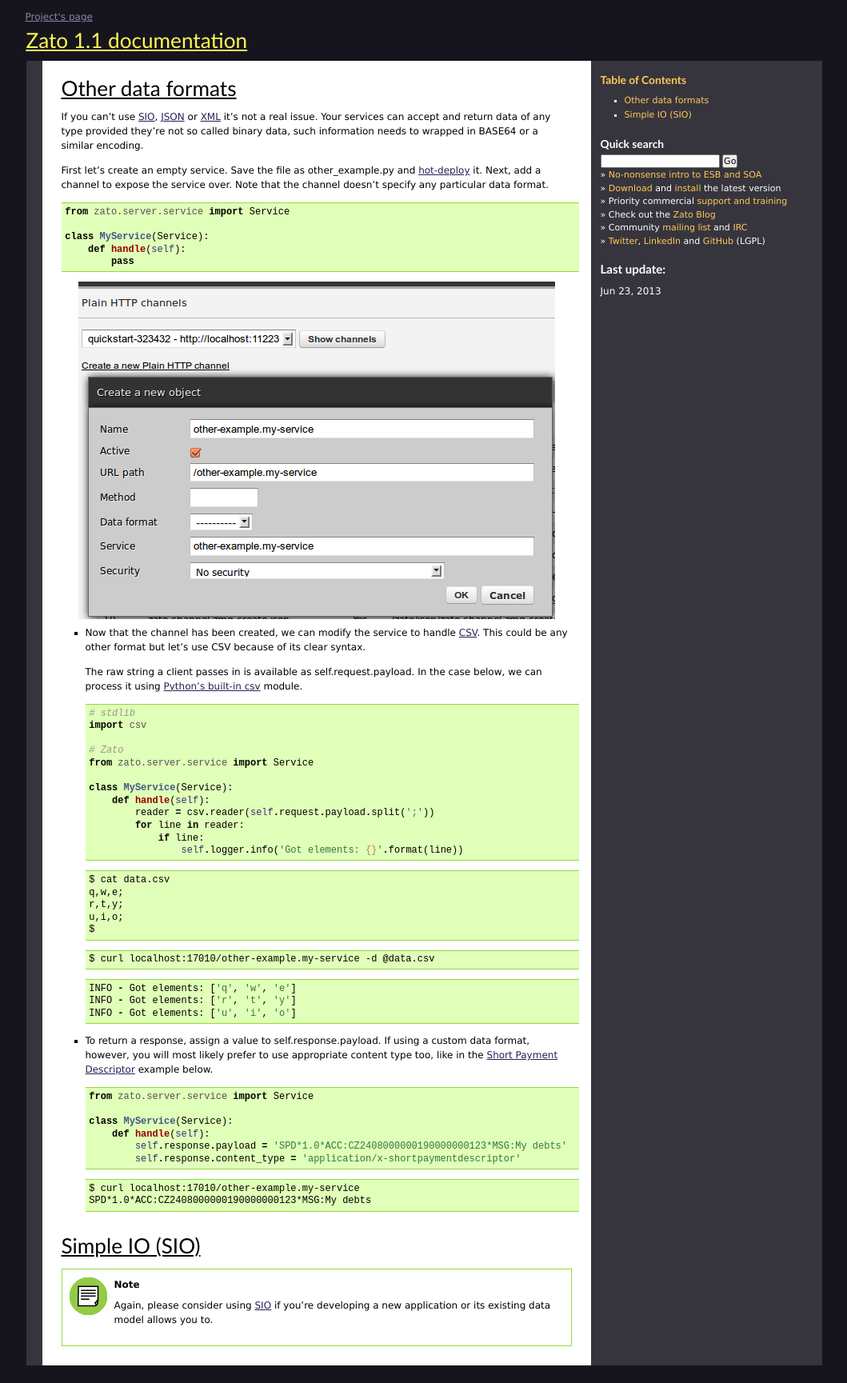
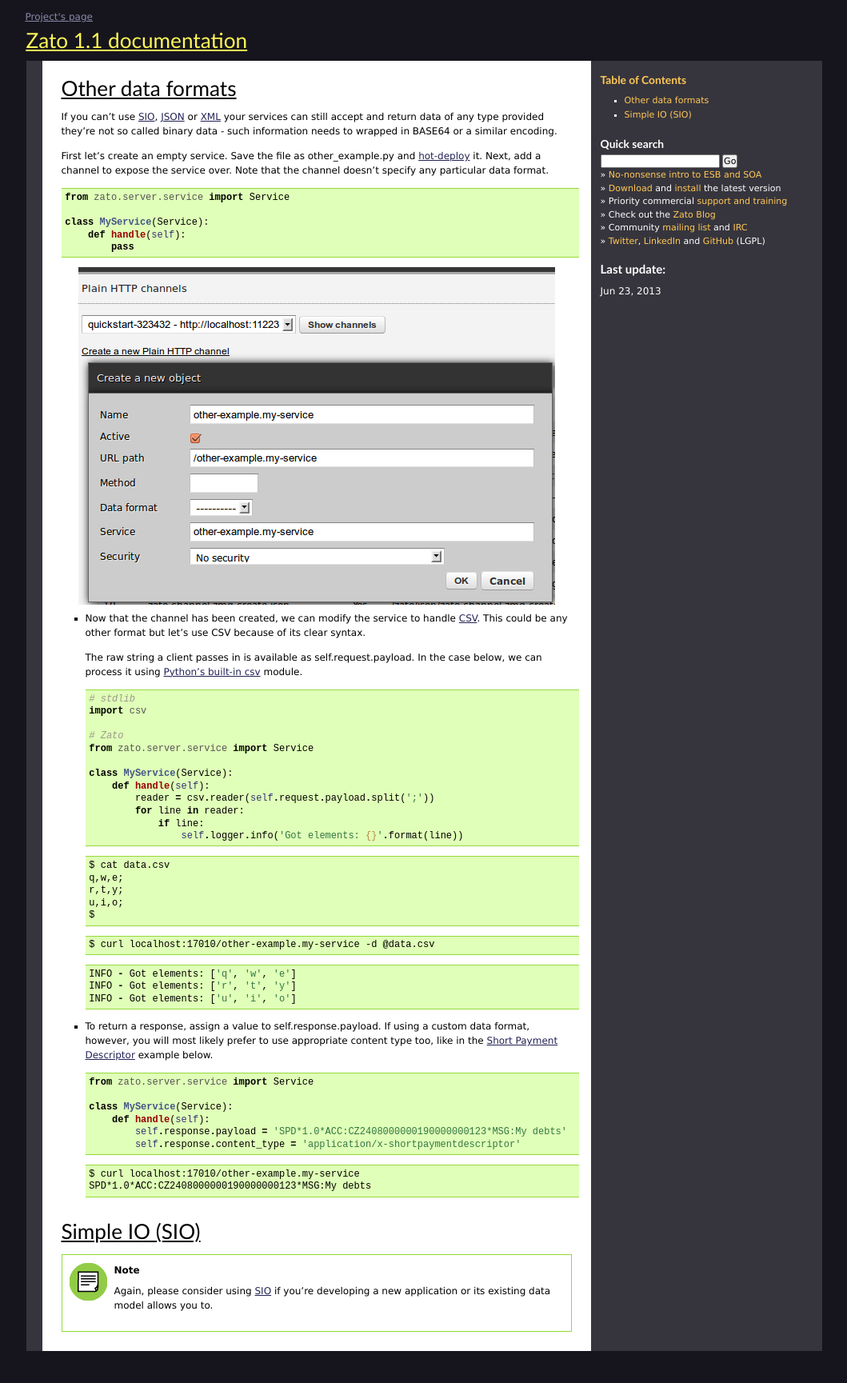
Before and after one commit to rfdiazpr/zato-docs, a Sphinx documentation site: the page built from sphinx/progguide/other-formats.txt, in a window 1280 px wide. Shown: the whole page at 80% size, without its empty margins (110-1169 px from the left). Built offline with Sphinx 7.4.7, drawn with Linux system fonts in a browser that asks for light colours.

Commit message:
Fixing style and typos

```diff
--- a/sphinx/admin/guide/install-config/overview.txt
+++ b/sphinx/admin/guide/install-config/overview.txt
@@ -63,7 +63,7 @@
     * Load-balancer
     * Servers
 
-    SQL ODB and a cluster's config need to me be created first and in that order,
+    SQL ODB and a cluster's config need to be created first and in that order,
     the rest can be installed in any order.
 
 .. _admin-guide-install-config-versioned:
@@ -74,7 +74,7 @@
 A history of changes to any config file is automatically kept in a given component's
 `Bazaar <http://bazaar.canonical.com/en/>`_ repository, i.e. in the ./config/repo directory.
 
-This allows to compare different config versions or to revert to a safe state
+This allows one to compare different config versions or to revert to a safe state
 after a mix-up.
 
 The repository is created and managed completely behind the scenes and needs no
--- a/sphinx/architecture/redis.txt
+++ b/sphinx/architecture/redis.txt
@@ -5,7 +5,7 @@
    :align: center
 
 Redis key/value database (KVDB) is used by servers to store data that is
-of highly dynamic od volatile nature. Each cluster needs a KVDB and each KVDB
+of highly dynamic or volatile nature. Each cluster needs a KVDB and each KVDB
 belongs to a single cluster only, Redis cannot be shared between clusters.
 
 The data stored in Redis can be:
@@ -89,4 +89,3 @@
 applications. For instance, a CRM might use ISO 4217 currency names (US dollar is
 USD) while an accounting application could use numerical values (US dollar is 840).
 A data dictionary is a mapping between the two and it's stored in Redis for a quick retrieval.
-Such data is kept in Redis.
--- a/sphinx/progguide/other-formats.txt
+++ b/sphinx/progguide/other-formats.txt
@@ -5,8 +5,8 @@
 ==================
 
 If you can't use :doc:`SIO <./sio>`, :doc:`JSON <./json>` or :doc:`XML <./xml>`
-it's not a real issue. Your services can accept and return data of any type
-provided they're not so called binary data, such information needs to
+your services can still accept and return data of any type
+provided they're not so called binary data - such information needs to
 wrapped in BASE64 or a similar encoding.
 
 First let's create an empty service. Save the file as other_example.py and
--- a/sphinx/web-admin/conn-def/jms-wmq.txt
+++ b/sphinx/web-admin/conn-def/jms-wmq.txt
@@ -13,7 +13,7 @@
 :doc:`channel <../channels/jms-wmq>`
 or an
 :doc:`outgoing one<../outgoing/jms-wmq>`,
-is created. Merely creating a definition doesn't start a connection to a broker.
+is created. Merely creating a definition doesn't start a connection to a queue manager.
 
 One definition can serve to create multiple channels or outgoing connections.
 
```
